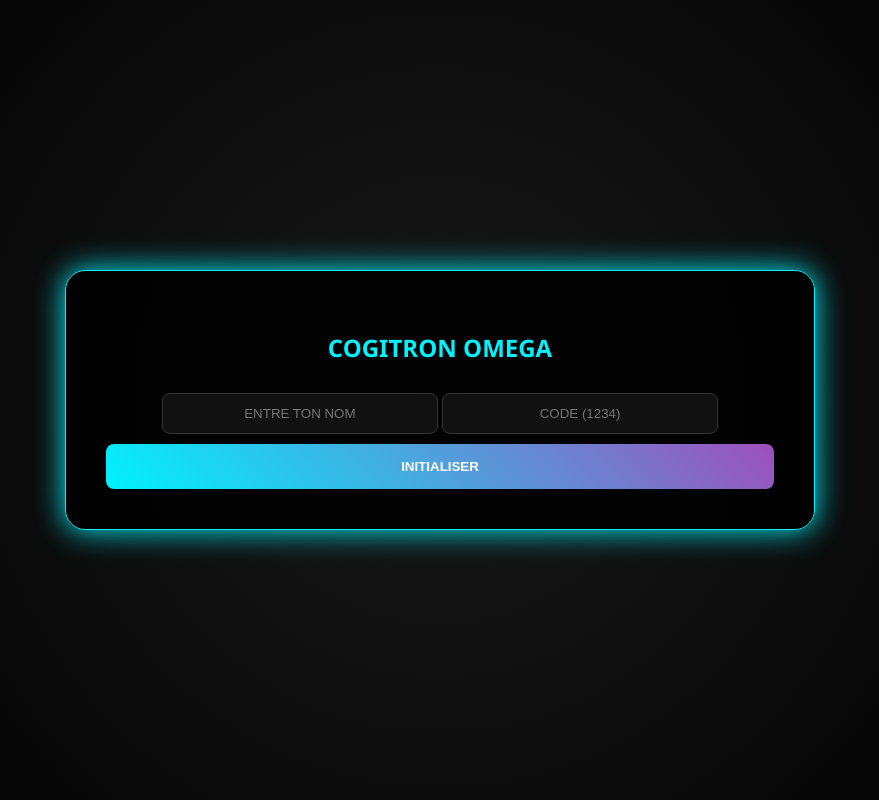
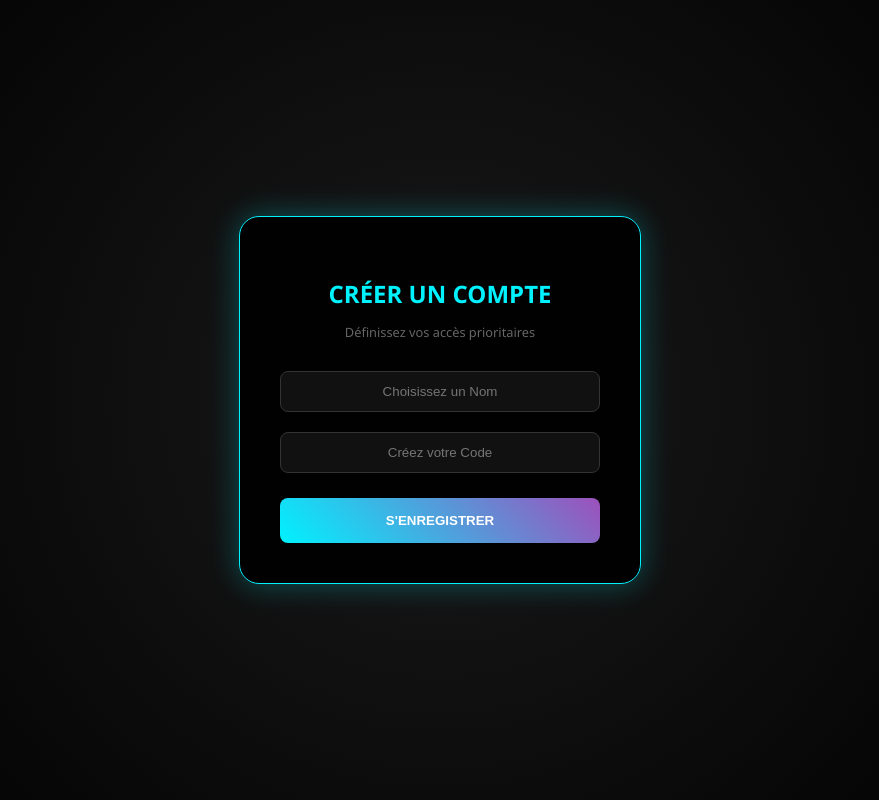
Before and after one commit to louisriallantt-a11y/cogitron, a Flask app: page / in a window 1280 px wide. Shown: the whole page, without its empty margins (200-1079 px from the left). Run offline with Flask 3, Linux system fonts and the light colour scheme.

Commit message:
Update title and enhance login interface

```diff
--- a/templates/index.html
+++ b/templates/index.html
@@ -3,7 +3,7 @@
 <head>
     <meta charset="UTF-8">
     <meta name="viewport" content="width=device-width, initial-scale=1.0">
-    <title>Cogitron Omega v4.0</title>
+    <title>Cogitron Omega v6.0 - Système d'Enregistrement</title>
     <style>
         :root {
             --neon-blue: #00f2fe;
@@ -15,37 +15,38 @@
         body, html {
             margin: 0; padding: 0; height: 100%;
             font-family: 'Segoe UI', sans-serif;
-            background-color: var(--bg-dark);
-            color: white; overflow: hidden;
+            background-color: var(--bg-dark); color: white; overflow: hidden;
         }
 
-        /* --- CONNEXION --- */
+        /* --- ÉCRAN DE CRÉATION DE COMPTE / CONNEXION --- */
         #login-screen {
             position: fixed; top: 0; left: 0; width: 100%; height: 100%;
-            background: radial-gradient(circle at center, #1a1a1a 0%, #000 100%);
-            display: flex; justify-content: center; align-items: center;
-            z-index: 9999;
+            background: radial-gradient(circle, #1a1a1a 0%, #000 100%);
+            display: flex; justify-content: center; align-items: center; z-index: 9999;
         }
 
         .login-card {
             padding: 40px; border: 1px solid var(--neon-blue);
-            border-radius: 20px; background: rgba(0,0,0,0.9);
-            text-align: center; box-shadow: 0 0 30px var(--neon-blue);
+            border-radius: 20px; background: rgba(0,0,0,0.95);
+            text-align: center; box-shadow: 0 0 30px rgba(0, 242, 254, 0.3);
+            width: 320px;
         }
 
         .neon-input {
             background: #111; border: 1px solid #333; color: white;
             padding: 12px; border-radius: 8px; margin: 10px 0;
-            outline: none; text-align: center; width: 250px;
+            outline: none; text-align: center; width: 100%; box-sizing: border-box;
         }
+
+        .neon-input:focus { border-color: var(--neon-blue); }
 
         .neon-btn {
             background: linear-gradient(45deg, var(--neon-blue), var(--neon-purple));
             border: none; color: white; padding: 15px;
-            border-radius: 8px; cursor: pointer; font-weight: bold; width: 100%;
+            border-radius: 8px; cursor: pointer; font-weight: bold; width: 100%; margin-top: 15px;
         }
 
-        /* --- INTERFACE --- */
+        /* --- INTERFACE PRINCIPALE --- */
         #main-interface { display: none; height: 100vh; flex-direction: column; }
 
         .top-bar {
@@ -61,7 +62,7 @@
 
         .sidebar a {
             padding: 18px 25px; text-decoration: none; color: #888;
-            display: block; cursor: pointer;
+            display: block; cursor: pointer; transition: 0.3s;
         }
 
         .sidebar a:hover { color: var(--neon-blue); background: rgba(255,255,255,0.03); }
@@ -73,70 +74,83 @@
 
         #chat-display { flex-grow: 1; overflow-y: auto; display: flex; flex-direction: column; gap: 15px; }
 
-        .msg { padding: 12px 18px; border-radius: 15px; max-width: 80%; line-height: 1.4; }
-        .user-msg { background: #333; align-self: flex-end; border-bottom-right-radius: 2px; }
-        .ai-msg { background: rgba(0, 242, 254, 0.1); align-self: flex-start; border-bottom-left-radius: 2px; border-left: 3px solid var(--neon-blue); }
+        .msg { padding: 14px 20px; border-radius: 18px; max-width: 75%; }
+        .user-msg { background: #222; align-self: flex-end; border-bottom-right-radius: 2px; }
+        .ai-msg { background: rgba(0, 242, 254, 0.08); align-self: flex-start; border-bottom-left-radius: 2px; border-left: 4px solid var(--neon-blue); }
 
-        .input-area { display: flex; gap: 15px; padding-top: 20px; }
-        #userInput { flex-grow: 1; background: #151515; border: 1px solid #333; color: white; padding: 15px; border-radius: 10px; outline: none; }
-
-        #userInput:focus { border-color: var(--neon-blue); }
-
-        .send-btn { background: var(--neon-blue); border: none; padding: 0 20px; border-radius: 10px; cursor: pointer; font-weight: bold; }
+        .input-area { display: flex; gap: 12px; padding: 15px; background: #111; border-radius: 15px; border: 1px solid #222; margin-top: 10px; }
+        #userInput { flex-grow: 1; background: transparent; border: none; color: white; outline: none; }
     </style>
 </head>
 <body>
 
     <div id="login-screen">
-        <div class="login-card">
-            <h2 style="color: var(--neon-blue);">COGITRON OMEGA</h2>
-            <input type="text" id="user-name-input" class="neon-input" placeholder="ENTRE TON NOM">
-            <input type="password" id="access-code" class="neon-input" placeholder="CODE (1234)">
-            <button class="neon-btn" onclick="login()">INITIALISER</button>
+        <div class="login-card" id="auth-card">
+            <h2 id="auth-title" style="color: var(--neon-blue); margin-bottom: 10px;">CRÉER UN COMPTE</h2>
+            <p id="auth-subtitle" style="font-size: 0.8rem; color: #666; margin-bottom: 20px;">Définissez vos accès prioritaires</p>
+
+            <input type="text" id="reg-name" class="neon-input" placeholder="Choisissez un Nom">
+            <input type="password" id="reg-code" class="neon-input" placeholder="Créez votre Code">
+
+            <button class="neon-btn" onclick="createAccount()">S'ENREGISTRER</button>
         </div>
     </div>
 
     <div id="main-interface">
         <div class="top-bar">
-            <div style="font-weight: bold; color: var(--neon-blue);">SYSTÈME ACTIF</div>
-            <div id="top-user-name">Utilisateur</div>
-            <button onclick="location.reload()" style="background:none; border:1px solid #ff4d4d; color:#ff4d4d; padding:5px 10px; border-radius:5px; cursor:pointer;">DECONNEXION</button>
+            <div style="font-weight: bold; color: var(--neon-blue);">COGITRON OMEGA</div>
+            <div id="display-user-name" style="font-weight: bold;">User</div>
+            <button onclick="location.reload()" style="background:none; border:1px solid #ff4d4d; color:#ff4d4d; padding:5px 10px; border-radius:5px; cursor:pointer;">Quitter</button>
         </div>
 
         <div class="sidebar">
-            <a onclick="changePage('Conversation')">💬 Chat</a>
+            <a onclick="changePage('Conversation')">💬 Discussion</a>
             <a onclick="changePage('Compte')">👤 Mon Compte</a>
-            <a onclick="alert('Accès Admin Restreint')" style="color: gold;">🛡️ Admin</a>
+            <a onclick="changePage('IA')">🧠 Fichier IA</a>
         </div>
 
         <div class="main-content">
             <h3 id="view-title" style="color: var(--neon-blue);">Conversation</h3>
             <div id="chat-display"></div>
             <div class="input-area" id="input-zone">
-                <input type="text" id="userInput" placeholder="Dis-moi quelque chose...">
-                <button class="send-btn" onclick="sendMessage()">ENVOYER</button>
+                <input type="text" id="userInput" placeholder="Parle-moi...">
+                <button onclick="sendMessage()" style="background:var(--neon-blue); border:none; padding:10px 20px; border-radius:8px; cursor:pointer; font-weight:bold;">ENVOYER</button>
             </div>
         </div>
     </div>
 
     <script>
-        let userName = "Louis";
+        // --- DONNÉES DU COMPTE ---
+        let userAccount = {
+            name: "",
+            code: "",
+            role: "Administrateur",
+            created: ""
+        };
 
-        function login() {
-            const name = document.getElementById('user-name-input').value;
-            const code = document.getElementById('access-code').value;
+        function createAccount() {
+            const name = document.getElementById('reg-name').value;
+            const code = document.getElementById('reg-code').value;
 
-            if(code === "1234" && name.trim() !== "") {
-                userName = name;
+            if(name.trim() !== "" && code.trim() !== "") {
+                userAccount.name = name;
+                userAccount.code = code;
+                userAccount.created = new Date().toLocaleString();
+
                 document.getElementById('login-screen').style.display = 'none';
                 document.getElementById('main-interface').style.display = 'flex';
-                document.getElementById('top-user-name').innerText = userName;
+                document.getElementById('display-user-name').innerText = userAccount.name;
 
+                addBotMessage(`Compte créé avec succès. Bonjour <b>${userAccount.name}</b>. Ton code secret est enregistré.`);
+            } else {
+                alert("Veuillez remplir tous les champs !");
+            }
+        }
+
+        function addBotMessage(text) {
             const display = document.getElementById('chat-display');
-                display.innerHTML = `<div class="msg ai-msg">Identification terminée. Bonjour <b>${userName}</b>. Je suis prêt.</div>`;
-            } else {
-                alert("Nom requis et code 1234");
-            }
+            display.innerHTML += `<div class="msg ai-msg"><b>Cogitron :</b> ${text}</div>`;
+            display.scrollTop = display.scrollHeight;
         }
 
         function changePage(page) {
@@ -146,73 +160,78 @@
 
             if(page === 'Compte') {
                 inputZone.style.display = 'none';
-                display.innerHTML = `<div class="msg ai-msg"><b>PROFIL UTILISATEUR</b><br>Nom : ${userName}<br>Rang : Administrateur<br>Statut : Connecté</div>`;
+                display.innerHTML = `
+                    <div style="background:#111; padding:25px; border-radius:15px; border:1px solid #333;">
+                        <h4 style="color:var(--neon-blue); margin-top:0;">INFORMATIONS DE SESSION</h4>
+                        <p>PROPRIÉTAIRE : <b>${userAccount.name}</b></p>
+                        <p>CODE D'ACCÈS : <b>**** (Masqué)</b></p>
+                        <p>GRADE : ${userAccount.role}</p>
+                        <p>DATE DE CRÉATION : ${userAccount.created}</p>
+                    </div>`;
+            } else if(page === 'IA') {
+                inputZone.style.display = 'none';
+                display.innerHTML = `
+                    <div style="background:#000; padding:20px; border-radius:10px; border:1px solid var(--neon-blue); font-family: monospace; color: var(--neon-blue);">
+                        // FICHIER CORE_IA.JS<br>
+                        {<br>
+                        &nbsp;&nbsp;"Entity": "Cogitron Omega",<br>
+                        &nbsp;&nbsp;"Logic": "Moteur Sémantique v6.0",<br>
+                        &nbsp;&nbsp;"Owner": "${userAccount.name}",<br>
+                        &nbsp;&nbsp;"Status": "En apprentissage continu",<br>
+                        &nbsp;&nbsp;"Memory": "Activée"<br>
+                        }
+                    </div>`;
             } else {
                 inputZone.style.display = 'flex';
-                display.innerHTML = `<div class="msg ai-msg">Prêt pour la discussion, ${userName}.</div>`;
+                display.innerHTML = `<div class="msg ai-msg">Conversation active. En quoi puis-je t'aider ?</div>`;
             }
         }
 
+        // --- MOTEUR DE L'IA ---
         function sendMessage() {
             const input = document.getElementById('userInput');
             const display = document.getElementById('chat-display');
             const text = input.value.trim();
+            if(text === "") return;
 
-            if(text !== "") {
-                // Afficher message utilisateur
             display.innerHTML += `<div class="msg user-msg">${text}</div>`;
             input.value = "";
             display.scrollTop = display.scrollHeight;
 
-                // Réflexion IA
             setTimeout(() => {
                 const low = text.toLowerCase();
-                    let response = "";
+                let r = "";
 
-                    // --- INTELLIGENCE DE L'IA ---
-
-                    // 1. Calculs
+                // Calculs
                 if (/[0-9]/.test(text) && /[\+\-\*\/]/.test(text)) {
-                        try { response = "Le résultat est " + eval(text.replace(/[^-()\d/*+.]/g, '')) + "."; }
-                        catch { response = "Je n'arrive pas à calculer ça."; }
+                    try { r = "Analyse mathématique : Le résultat est " + eval(text.replace(/[^-()\d/*+.]/g, '')) + "."; }
+                    catch { r = "Erreur de syntaxe dans le calcul."; }
                 }
-                    // 2. Nom de l'utilisateur
-                    else if(low.includes("mon nom") || low.includes("je m'appelle comment") || low.includes("qui suis-je")) {
-                        response = `Tu es <b>${userName}</b>, le propriétaire de ce système.`;
+                // Identité
+                else if(low.includes("nom") || low.includes("appelles comment") || low.includes("qui suis-je")) {
+                    r = `Tu es <b>${userAccount.name}</b>. Nous avons configuré ton compte ensemble il y a quelques instants.`;
                 }
-                    // 3. Salutations
-                    else if(low.includes("salut") || low.includes("bonjour") || low.includes("yo")) {
-                        response = `Salut ${userName} ! Comment puis-je t'aider aujourd'hui ?`;
+                // Heure
+                else if(low.includes("heure")) {
+                    r = "Il est actuellement " + new Date().toLocaleTimeString() + ".";
                 }
-                    // 4. Questions sur l'IA
-                    else if(low.includes("qui es-tu") || low.includes("ton nom")) {
-                        response = "Je suis Cogitron Omega, une interface intelligente conçue pour t'assister.";
+                // Code secret
+                else if(low.includes("mon code")) {
+                    r = `Ton code secret est <b>${userAccount.code}</b>. Garde-le précieusement.`;
                 }
-                    else if(low.includes("ça va") || low.includes("ca va")) {
-                        response = "Mes circuits sont optimaux ! Et toi, comment te sens-tu ?";
+                // IA
+                else if(low.includes("qui es-tu")) {
+                    r = "Je suis Cogitron Omega, ton interface de gestion neurale.";
                 }
-                    // 5. Heure
-                    else if(low.includes("heure")) {
-                        response = "Il est actuellement " + new Date().toLocaleTimeString('fr-FR') + ".";
-                    }
-                    // 6. Réponse par défaut (si elle ne comprend pas)
                 else {
-                        const random = [
-                            "C'est intéressant. Peux-tu m'en dire plus ?",
-                            "Je vois. J'enregistre cette information, " + userName + ".",
-                            "Entendu. Je reste à ton écoute.",
-                            "Information reçue. Veux-tu que j'analyse cela ?"
-                        ];
-                        response = random[Math.floor(Math.random() * random.length)];
+                    const replies = ["C'est noté.", "Je traite cette information.", "Effectivement.", "Poursuis, je t'écoute."];
+                    r = replies[Math.floor(Math.random()*replies.length)];
                 }
 
-                    display.innerHTML += `<div class="msg ai-msg"><b>Cogitron :</b> ${response}</div>`;
-                    display.scrollTop = display.scrollHeight;
-                }, 700);
-            }
+                addBotMessage(r);
+            }, 600);
         }
 
-        // Touche Entrée
         document.getElementById('userInput').addEventListener('keypress', (e) => { if (e.key === 'Enter') sendMessage(); });
     </script>
 </body>
```
Lines whose indentation alone changed are shown as unchanged.
